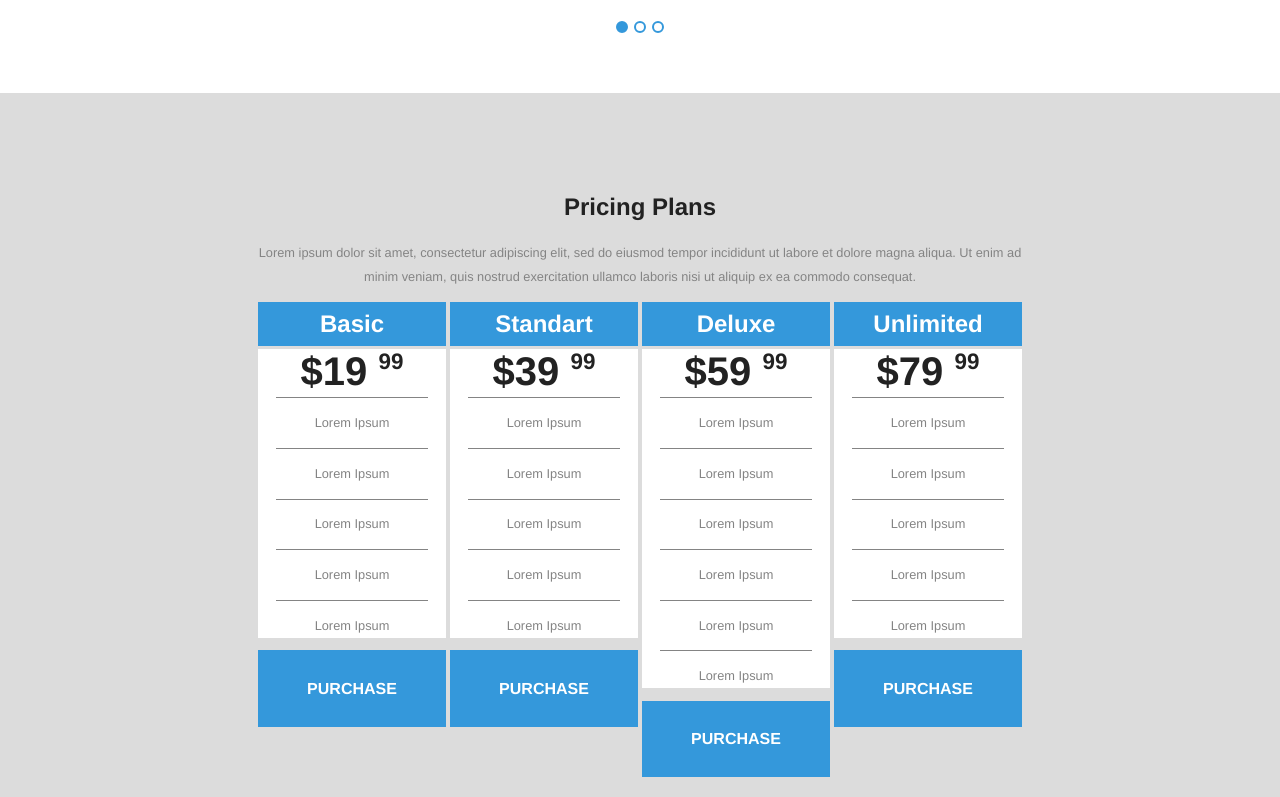
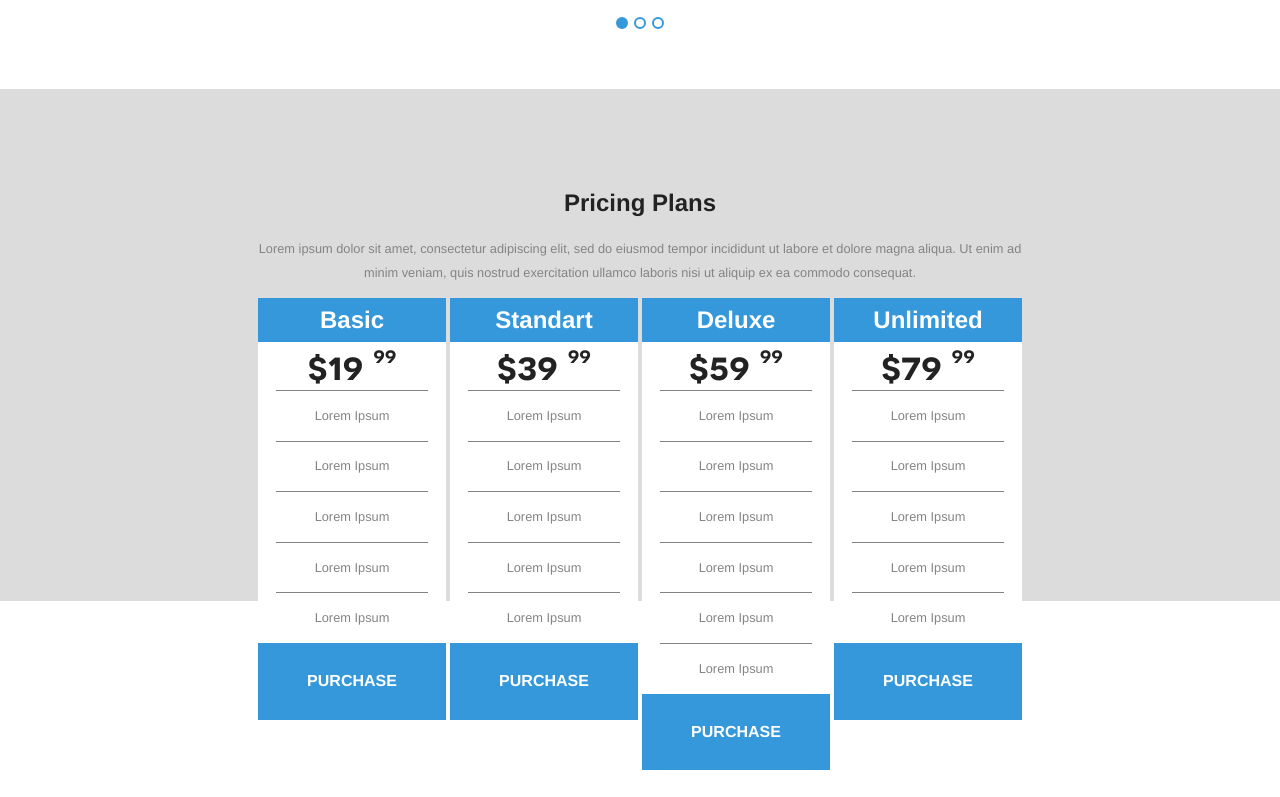
Before and after one commit to brucecantarim/craze-landing-page, a Vue app: page / in a window 1280 px wide. Shown: the part 2000-2797 px from the top of the page. After the commit the page ends 2770 px from the top, so only its background shows below. Built offline with nearby package versions, Linux system fonts and the light colour scheme.

Commit message:
Pricing section CSS fixes

```diff
--- a/src/components/Pricing.vue
+++ b/src/components/Pricing.vue
@@ -2,13 +2,13 @@
   .pricing
     h2 {{ title }}
     p {{ text }}
-    .list
+    .pricing-list
       .box(v-for="plan in plans")
         .header
           h2 {{ plan.name }}
         .content
+          h1 {{ plan.price.slice(0,3) }} #[small {{ plan.price.slice(4,6) }} ]
           ul
-            h1 {{ plan.price.slice(0,3) }} #[small {{ plan.price.slice(4,6) }} ]
             li(v-for="feature in plan.features")
               p {{ feature }}
         .footer
@@ -77,13 +77,16 @@ export default {
 }
 </script>
 
-<style>
+<style scoped>
 .pricing {
   background-color: gainsboro;
   box-sizing: border-box;
   padding: 10vh 20vw;
+  height: 64vh;
 }
-.list {
+.pricing-list {
+  box-sizing: border-box;
+  padding: 0 -20vw;
   display: flex;
   flex-direction: row;
   flex-flow: center;
@@ -103,6 +106,9 @@ export default {
   padding: 0.5rem;
   margin: 0;
 }
+.content {
+  background-color: white;
+}
 .footer {
   padding: 0.5rem;
   margin: 0;
@@ -115,10 +121,10 @@ a {
   text-decoration: none;
 }
 ul {
-  background-color: white;
   list-style-position: outside;
   padding: 0;
   margin: 0;
+  height: 100%;
 }
 li {
   width: 80%;
@@ -128,7 +134,7 @@ li {
 h1 {
   font-family: Novecentos, sans-serif;
   font-size: 2.5rem;
-  margin: 0.2rem;
+  margin: 0;
 }
 h1 small {
   font-size: 1.4rem;
```
